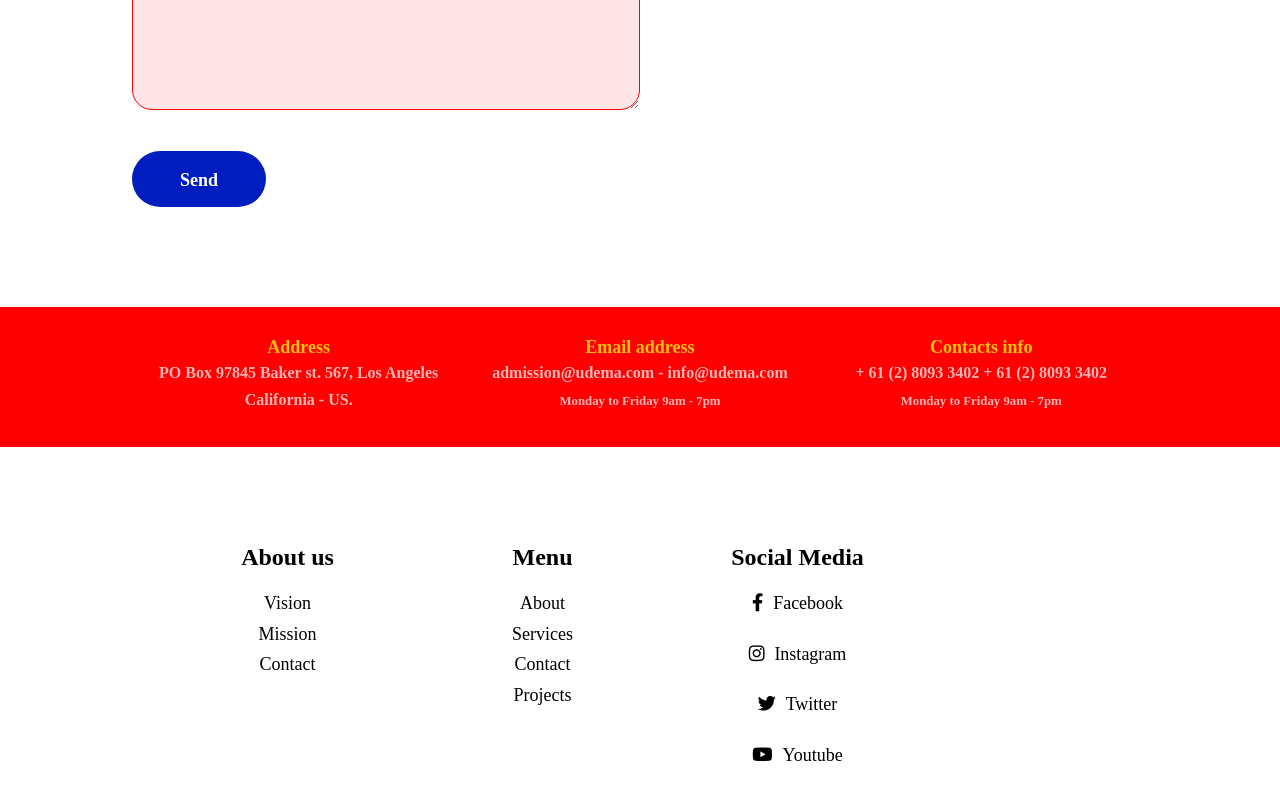
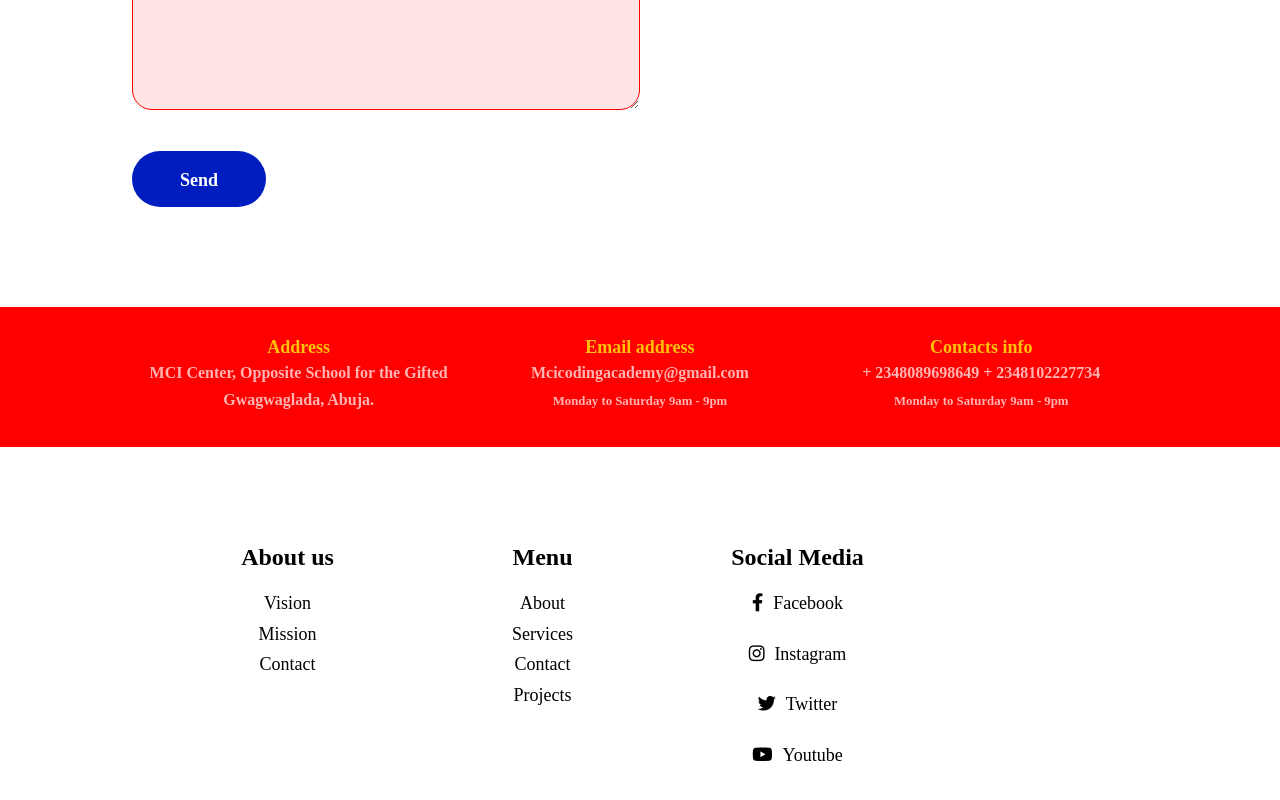
Before and after one commit to Horizon419/MCI-webpage, a React (Create React App) app: page /contact in a window 1280 px wide. Shown: the part 1202-2002 px from the top of the page. Built offline with nearby package versions, Linux system fonts and the light colour scheme.

Commit message:
committed

```diff
--- a/src/index.css
+++ b/src/index.css
@@ -213,6 +213,13 @@ img {
   transition: var(--transition);
 }
 
+@media screen and (max-width: 480px) {
+  .card {
+    width: 10rem;
+  }
+
+  }
+
 .card:hover {
   background: transparent;
   border-color: navy;
--- a/src/pages/contact/Contact.js
+++ b/src/pages/contact/Contact.js
@@ -165,36 +165,34 @@ const Contact = () => {
               <i className="pe-7s-map-marker"></i>
               <h4>Address</h4>
               <span>
-                PO Box 97845 Baker st. 567, Los Angeles
+                MCI Center, Opposite School for the Gifted
                 <br />
-                California - US.
+                Gwagwaglada, Abuja.
               </span>
             </li>
             <li>
               <i className="pe-7s-mail-open-file"></i>
               <h4>Email address</h4>
               <span>
-                admission@udema.com - info@udema.com
+                Mcicodingacademy@gmail.com
                 <br />
-                <small>Monday to Friday 9am - 7pm</small>
+                <small>Monday to Saturday 9am - 9pm</small>
               </span>
             </li>
             <li>
               <i className="pe-7s-phone"></i>
               <h4>Contacts info</h4>
               <span>
-                + 61 (2) 8093 3402 + 61 (2) 8093 3402
+                + 2348089698649 + 2348102227734
                 <br />
-                <small>Monday to Friday 9am - 7pm</small>
+                <small>Monday to Saturday 9am - 9pm</small>
               </span>
             </li>
           </ul>
         </div>
       </div>
 
-{/* NEXT LINE BELOW */}
-
-
+      {/* NEXT LINE BELOW */}
     </>
   );
 };
--- a/src/pages/home/home.css
+++ b/src/pages/home/home.css
@@ -81,13 +81,16 @@
 
 @media screen and (max-width: 600px) {
     .programs__wrapper {
-            grid-template-columns: 1fr 1fr;
+            grid-template-columns: 1fr 350px 350px 1fr;
+            display: grid;
+                grid-template-columns: 1fr;
+                grid-gap: 50px;
         }
 }
 
 @media screen and (max-width: 480px) {
     .programs__wrapper{
-        grid-template-columns: 1fr;
+    grid-template-columns: 1fr 350px 350px 1fr;
 
     }
 }
```
